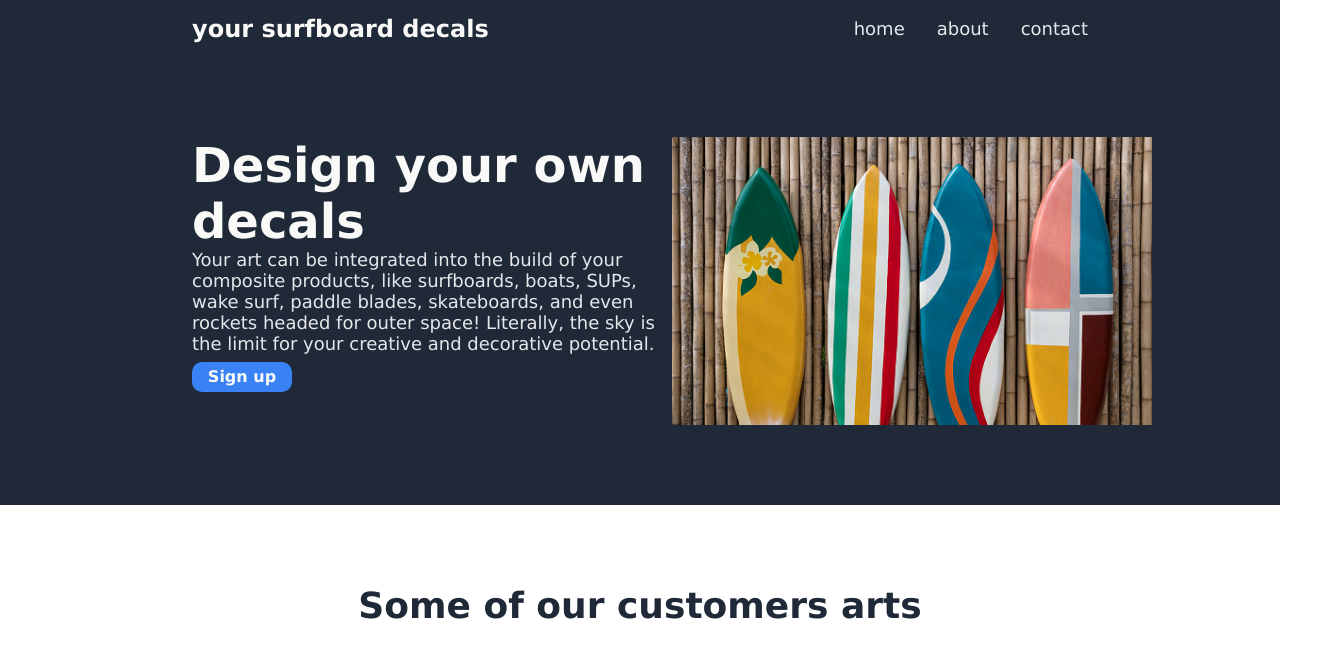
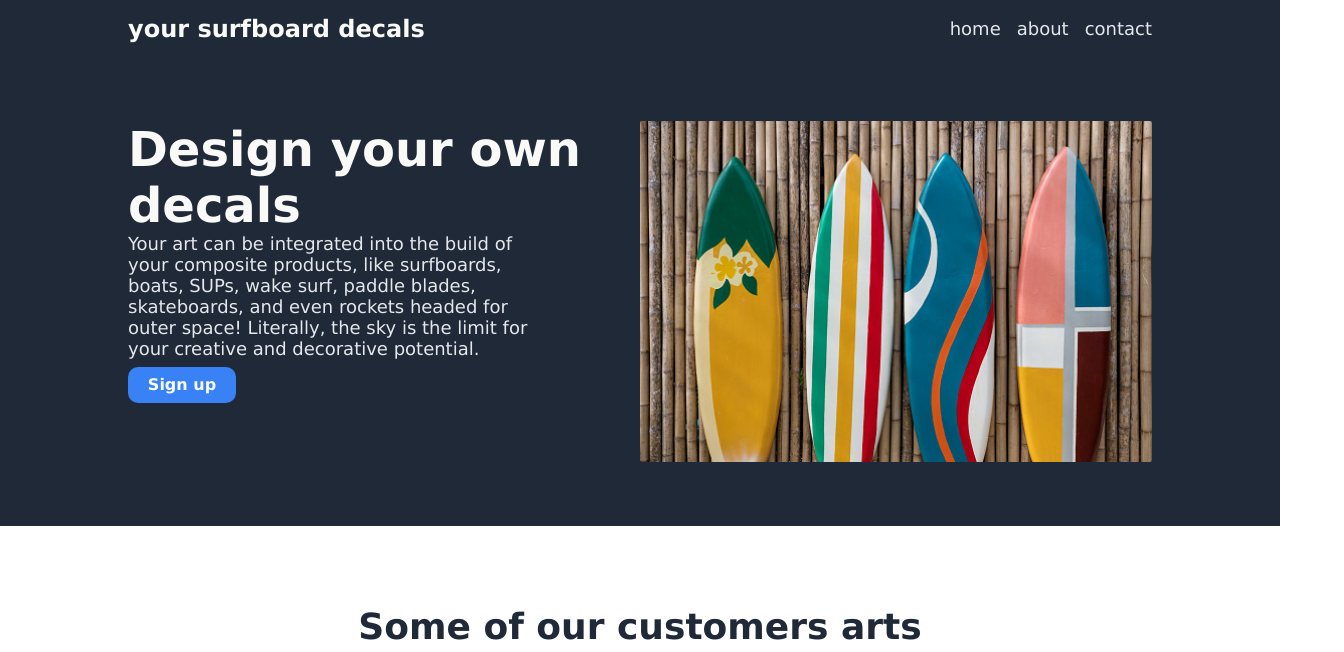
Before and after one commit to andressasiewers/landing-page, a plain HTML site: page index.html in a window 1280 px wide. Shown: the top 652 px of the page, 1344 px wide, since content can reach past the window. Drawn offline with Linux system fonts and the light colour scheme.

Commit message:
Modify style.css     Edit header

```diff
--- a/style.css
+++ b/style.css
@@ -8,13 +8,17 @@ html, body {
 
 .dark-blue {
     background-color: #1f2937;
+    display: flex;
+    flex: 1 1 0;
+    padding-left: 10%;
+    padding-right: 10%;
 }
 
 .header {
     display: flex;
-    justify-content: space-between;
+    justify-content: space-around;
     align-items: center;
-    padding-bottom: 5rem;
+    padding-bottom: 5%;
 }
 
 .logo {
@@ -22,14 +26,15 @@ html, body {
     font-size: 24px;
     font-weight: bolder;
     display: flex;
-    flex-shrink: 0;
+    flex: 1 1 auto;
 }
 
 .links {
     font-size: 18px;
     display: flex;
-    flex-shrink: 0;
-    gap: 2rem;
+    flex-shrink: 1;
+    gap: 1rem;
+    flex-wrap: wrap;
 }
 
 .link-text {
@@ -46,16 +51,31 @@ ul {
 
 .about {
     display: flex;
-    justify-content: space-between;
-    padding-bottom: 5rem;
-    gap: 0;
+    justify-content: flex-start;
+    padding-bottom: 5%;
 }
 
 .main-text {
     color: #F9FAF8;
     font-size: 48px;
     font-weight: bolder;
-    width: 30rem;
+    width: 95%;
+    display: flex;
+    flex: 1 1 auto;
+}
+
+.secondary-text {
+    padding-bottom: .5rem;
+    font-size: 18px;
+    max-width: 80%;
+    color: #e5e7eb;
+    display: flex;
+    flex: 1 1 auto;
+    justify-content: start;
+}
+
+.about-text {
+    padding-bottom: 5%;
 }
 
 .button-one {
@@ -63,11 +83,12 @@ ul {
     color: #F9FAF8;
     font-weight: bold;
     border-radius: 10px;
-    width: 90px;
+    width: 92px;
     height: 20px;
-    padding: 5px;
+    padding: 8px;
     text-align: center;
 }
+
 
 .button-one:hover {
     color:  #F9FAF8;
@@ -75,9 +96,9 @@ ul {
     background-color: #1c5dc5;
     border-radius: 10px;
     box-shadow: 0 5px 8px 0 rgba(224, 224, 224, 0.020), 0 7px 10px 0 rgba(238, 238, 238, 0.025);
-    width: 90px;
+    width: 92px;
     height: 20px;
-    padding: 5px;
+    padding: 8px;
     text-align: center;
 }
 
@@ -89,31 +110,16 @@ ul {
     color: #F9FAF8;
 }
 
-.secondary-text {
-    width: 30rem;
-    padding-bottom: .5rem;
-    font-size: 18px;
-    color: #e5e7eb;
-    display: flex;
-    flex: 1;
-}
-
 .header-image {
-    width: 30rem;
-    height: 18rem;
+    width: 50%;
+    height: 25%;
     border-radius: 2px;
     display: flex;
     flex-shrink: 0;
 }
 
-.logo, .about-text {
-    padding-left: 12rem;
-}
+/* second container, information */
 
-.links, .header-image {
-    padding-right: 12rem;
-}
-/* second container, information */
 
 .information-header-text {
     font-size: 36px;
@@ -167,7 +173,7 @@ ul {
     font-size: 36px;
     color: #1f2937;
     font-style: italic;
-    font-weight: lighter;
+    font-weight: 100;
     width: 45rem;
     padding-bottom: 0;
 }
```
